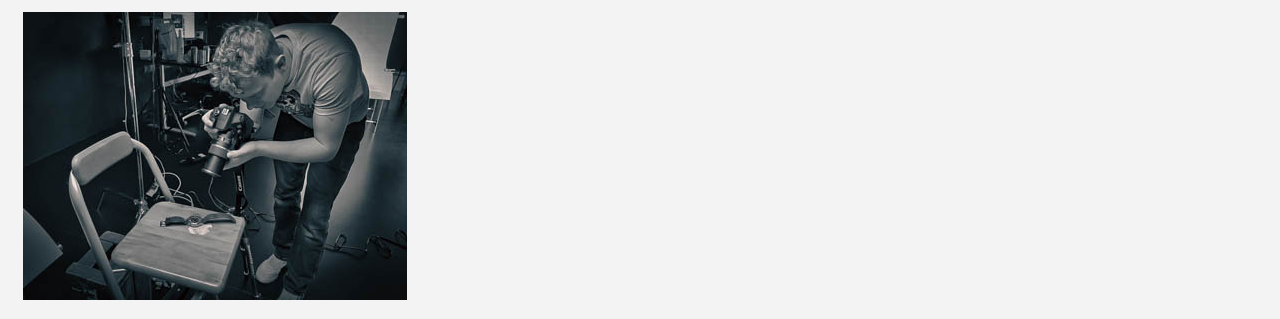
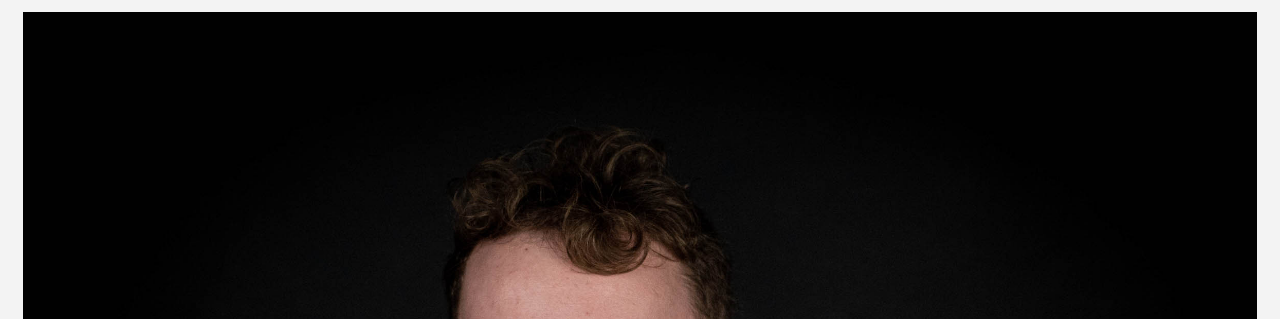
Before and after one commit to Degistive01/portfolio, a plain HTML site: page index.html in a window 1280 px wide. Shown: the part 123-442 px from the top of the page. Drawn offline with nearby package versions, Linux system fonts and the light colour scheme.

Commit message:
Update index.html

```diff
--- a/index.html
+++ b/index.html
@@ -22,7 +22,7 @@
     </div>
     <div class="row">
         <div class="col-12 col-s-12">
-            <img src="img/Picture of me.jpg">
+            <img src="img/Portrait.jpg">
 
         </div>
 
```
